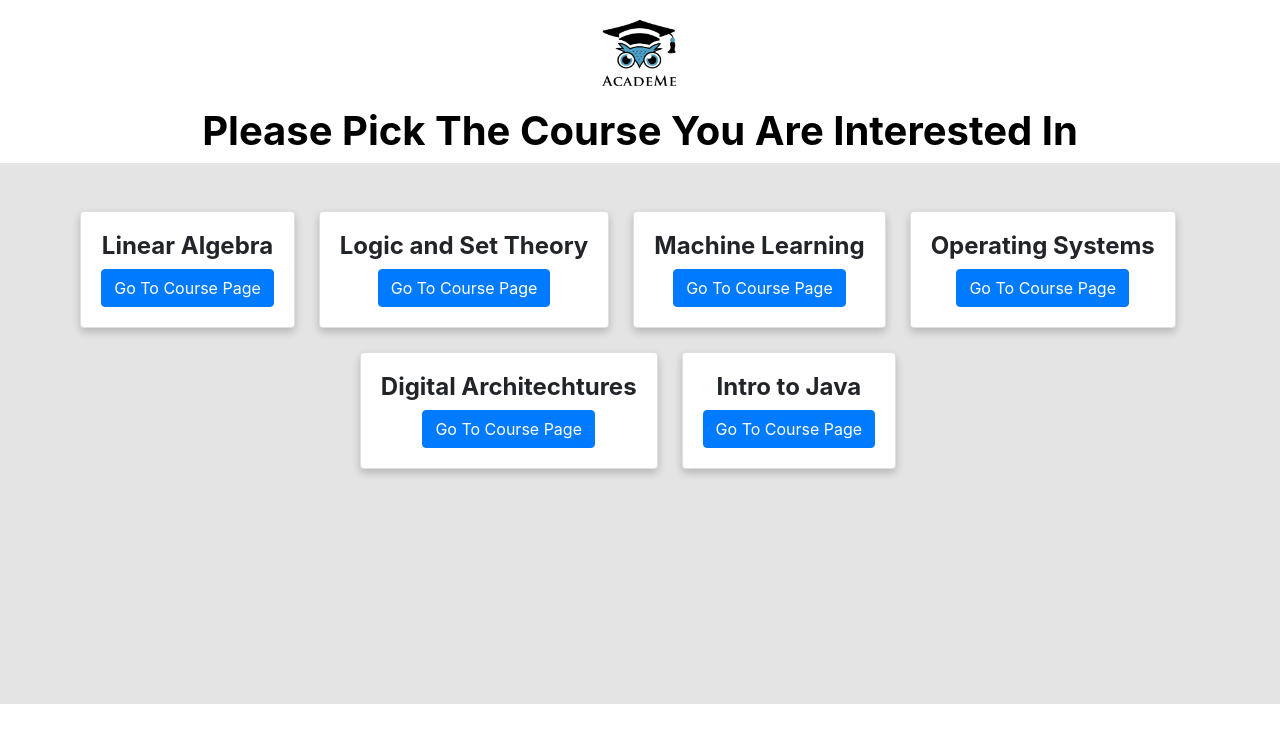
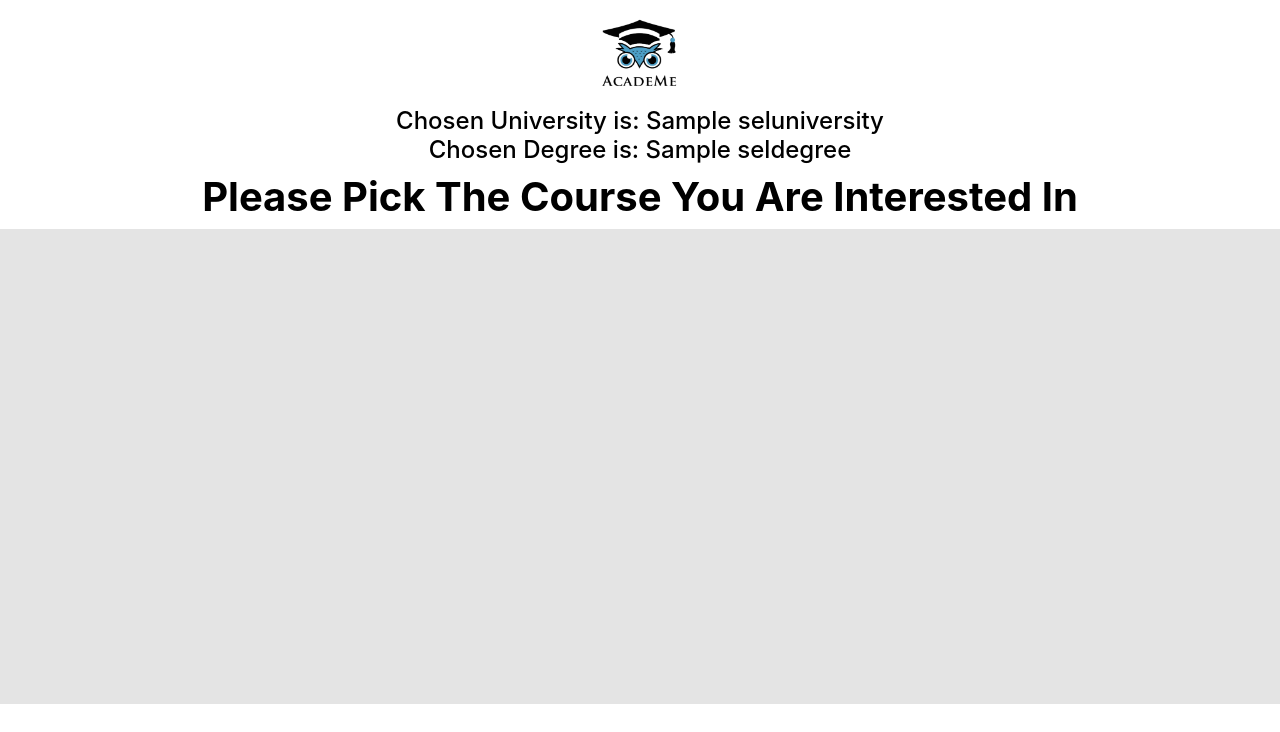
Before and after one commit to redhat-beyond/AcadeMe, a Django app: template templates/landing/course-list-page.html in a window 1280 px wide. Shown: the part 68-800 px from the top of the page. Run offline with Django 3.2, Linux system fonts and the light colour scheme; data comes from the database, SQL or seed files in the repository; tables that the repository leaves empty hold one stand-in row (values such as "Sample post"); the template is opened without the code that fills it: values that come from a table or form of the project are taken from there, most other values are stand-ins (such as "Sample title", 1, 10 or a date in 2020); parts of the project's set-up code (start-up, migrations or seed data) failed here and were passed over; some libraries are stand-ins or nearby versions.

Commit message:
course list page is done

```diff
--- a/AcadeMeData/models.py
+++ b/AcadeMeData/models.py
@@ -28,6 +28,9 @@ class User(models.Model):
     # name = models.CharField(max_length=30, default="")  # we got the name\username from the built in user model django
     university = models.CharField(max_length=2, choices=UNIVERSITYCHOICES.choices, default=UNIVERSITYCHOICES.Unknown)
     degree = models.CharField(max_length=2, choices=DEGREECHOICES.choices, default=DEGREECHOICES.Unknown)
+
+    def __str__(self):
+        return self.user.username + ' ' + self.user.university
 
     @staticmethod
     def create_user(username, email, password, university, degree):
@@ -215,6 +218,9 @@ class Course(models.Model):
     description = models.TextField(null=True, blank=True)
     professor = models.ForeignKey(Professor, on_delete=models.RESTRICT)
 
+    def __str__(self):
+        return self.name
+
     @staticmethod
     def create_course(course_id, name, degree, mandatory, description, professor):
         """
--- a/static/css/course-list-page.css
+++ b/static/css/course-list-page.css
@@ -1,4 +1,4 @@
-img.logo {
+.course-list-logo {
     width: 100px;
     height: 75px;
   }
--- a/templates/landing/course-list-page.html
+++ b/templates/landing/course-list-page.html
@@ -1,4 +1,6 @@
-{% extends 'app_layout.html' %} {% load static %} {% block content %}
+{% extends 'app_layout.html' %}
+{% load static %}
+{% block content %}
 <body>
    <div class="d-flex flex-column justify-content-center">
       <div
@@ -12,9 +14,10 @@
          "
          >
          <div>
-            <img class="logo my-3" src="{% static 'img/academe_logo.png' %}" />
+            <img class="course-list-logo my-3" src="{% static 'img/academe_logo.png' %}" />
          </div>
          <div>
+            <h4>Chosen University is: {{ seluniversity }} <br> Chosen Degree is: {{ seldegree }}</h4>
             <h1 class="font-weight-bold">
                Please Pick The Course You Are Interested In
             </h1>
@@ -23,42 +26,18 @@
    </div>
    <div class="d-flex flex-row bottom-container justify-content-center">
       <div class="d-flex flex-wrap m-5 justify-content-center">
+         {% for course in all_courses %}
+            {% for degree in course.degree.all %}
+               {% if degree.name == seldegree %}
          <div class="card mr-4 mb-4">
             <div class="card-body">
-               <h4><b>Linear Algebra</b></h4>
+               <h4><b>{{ course.name }}</b></h4>
                <a href="#" class="btn btn-primary">Go To Course Page</a>
             </div>
          </div>
-         <div class="card mr-4 mb-4">
-            <div class="card-body">
-               <h4><b>Logic and Set Theory</b></h4>
-               <a href="#" class="btn btn-primary">Go To Course Page</a>
-            </div>
-         </div>
-         <div class="card mr-4 mb-4">
-            <div class="card-body">
-               <h4><b>Machine Learning</b></h4>
-               <a href="#" class="btn btn-primary">Go To Course Page</a>
-            </div>
-         </div>
-         <div class="card mr-4 mb-4">
-            <div class="card-body">
-               <h4><b>Operating Systems</b></h4>
-               <a href="#" class="btn btn-primary">Go To Course Page</a>
-            </div>
-         </div>
-         <div class="card mr-4 mb-4">
-            <div class="card-body">
-               <h4><b>Digital Architechtures</b></h4>
-               <a href="#" class="btn btn-primary">Go To Course Page</a>
-            </div>
-         </div>
-         <div class="card mr-4 mb-4">
-            <div class="card-body">
-               <h4><b>Intro to Java</b></h4>
-               <a href="#" class="btn btn-primary">Go To Course Page</a>
-            </div>
-         </div>
+         {% endif %}
+         {% endfor %}
+         {% endfor %}
       </div>
    </div>
 </body>
```
Also changed, not shown: AcadeMe/views.py (+21 -2 lines), templates/landing/homepage.html (+12 -13 lines), AcadeMeData/migrations/0001_initial.py, AcadeMeData/migrations/0005_messageTags_test_data.py, AcadeMeData/migrations/0010_merge_20211226_1133.py (added), AcadeMeData/migrations/__init__.py (added).
